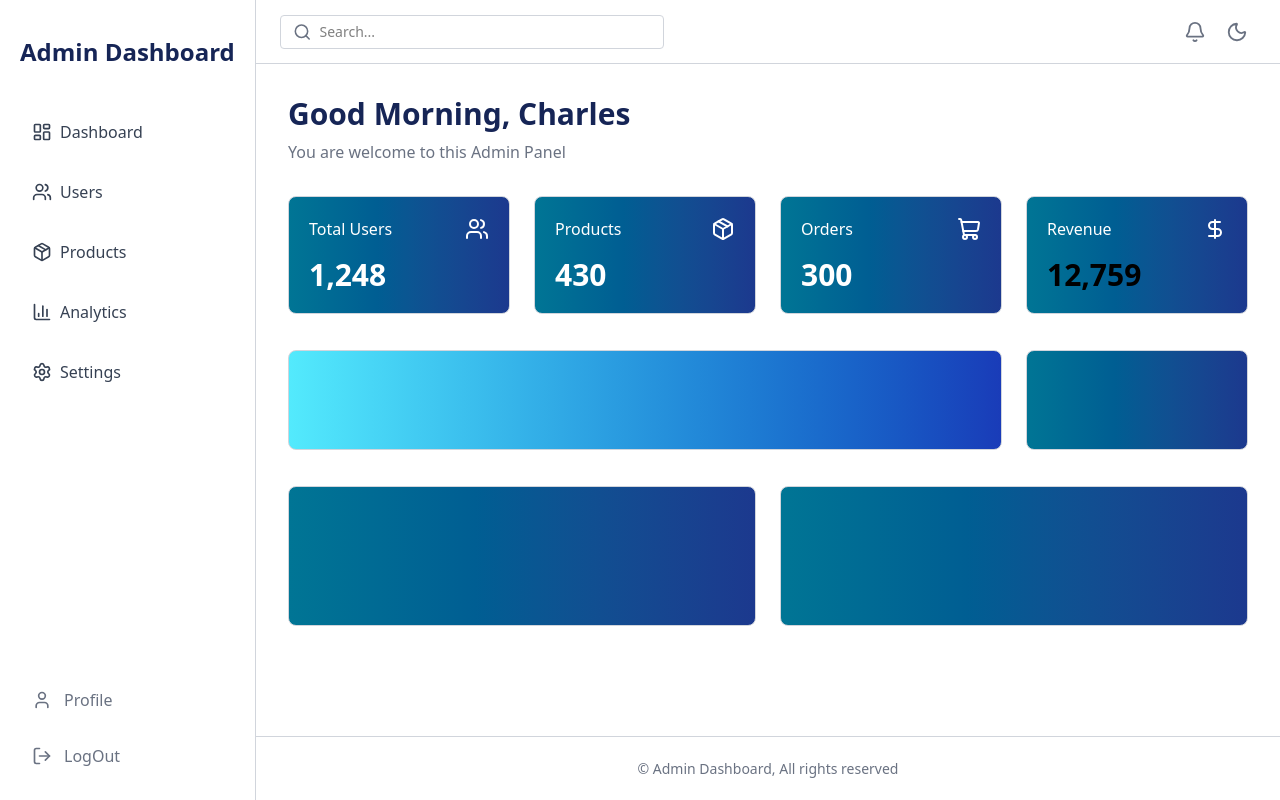
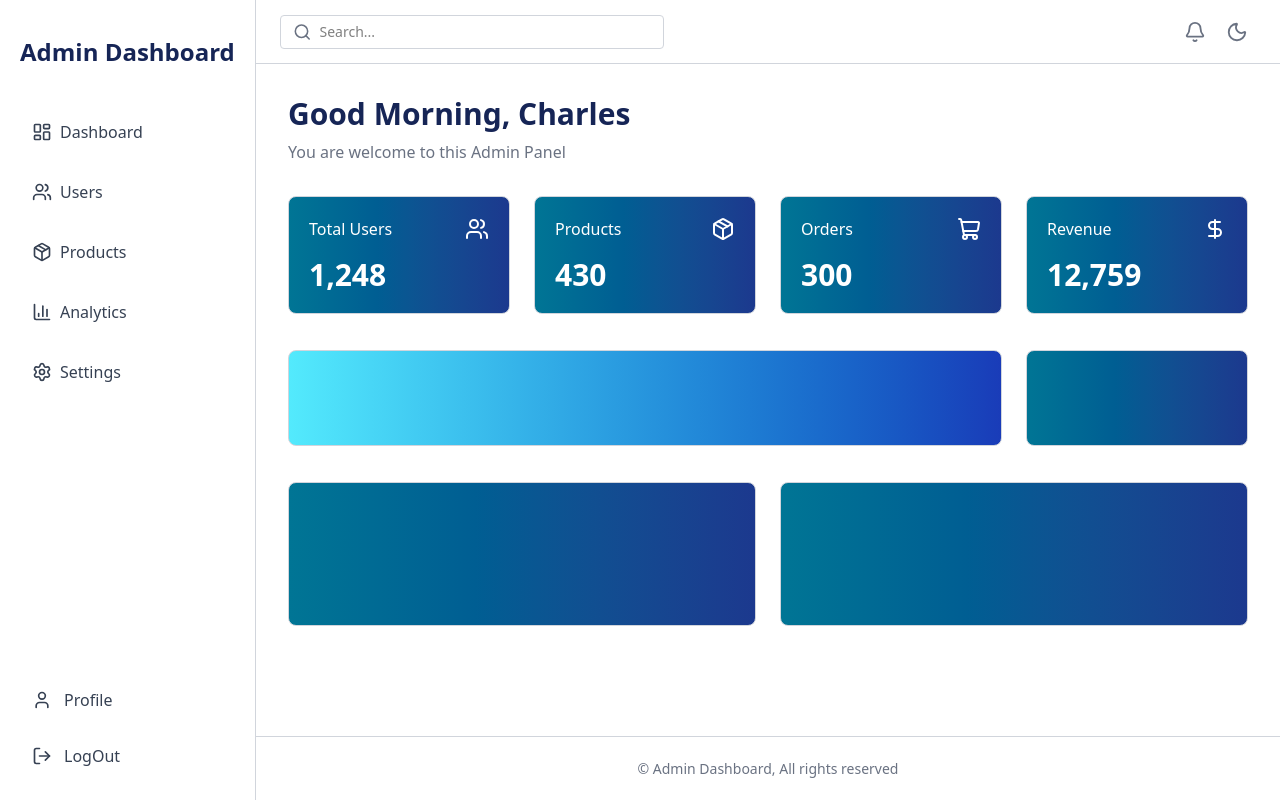
Before and after one commit to charlesdauda/simple-dashboard, a Next.js app: page / in a window 1280 px wide. Built offline with nearby package versions, Linux system fonts and the light colour scheme.

Commit message:
initial commit

```diff
--- a/app/_components/OverviewCards.tsx
+++ b/app/_components/OverviewCards.tsx
@@ -29,7 +29,7 @@ const OverviewCards = () => {
                 <p className="mt-4 text-3xl font-bold">300</p>
             </div>
 
-          <div className="border border-gray-300 rounded-lg p-5 bg-gradient-to-l from-blue-900 to-cyan-700 6text-white">
+          <div className="border border-gray-300 rounded-lg p-5 bg-gradient-to-l from-blue-900 to-cyan-700 text-white">
                 <div className="flex items-center justify-between">
                     <h3 className="text-white">Revenue</h3>
                     <DollarSign className="text-white" />
@@ -37,16 +37,16 @@ const OverviewCards = () => {
                 <p className="mt-4 text-3xl font-bold">12,759</p>
             </div>
 
-            <div className="col-span-3 border border-gray-300 rounded-lg p-5 bg-gradient-to-l from-blue-800 to-cyan-300 mt-3 h-25">
+           <div className="col-span-1 md:col-span-2 xl:col-span-3 border border-gray-300 rounded-lg p-5 bg-gradient-to-l from-blue-800 to-cyan-300 mt-3 h-24">
+           </div>
+
+            <div className="col-span-1 md:col-span-2 xl:col-span-1 border border-gray-300 rounded-lg p-5 bg-gradient-to-l from-blue-900 to-cyan-700 mt-3 h-24">
             </div>
 
-            <div className="border border-gray-300 rounded-lg p-5 bg-gradient-to-l from-blue-900 to-cyan-700 h-25 mt-3 ">
+            <div className="col-span-1 md:col-span-2 xl:col-span-2 border border-gray-300 rounded-lg p-5 bg-gradient-to-l from-blue-900 to-cyan-700 mt-3 h-36">
             </div>
 
-            <div className="col-span-2 border border-gray-300 rounded-lg p-5 bg-gradient-to-l from-blue-900 to-cyan-700 h-35 mt-3 ">
-            </div>
-
-            <div className="col-span-2 border border-gray-300 rounded-lg p-5 bg-gradient-to-l from-blue-900 to-cyan-700 h-35 mt-3 ">
+            <div className="col-span-1 md:col-span-2 xl:col-span-2 border border-gray-300 rounded-lg p-5 bg-gradient-to-l from-blue-900 to-cyan-700 mt-3 h-36">
             </div>
         </section>
     )
--- a/app/_components/Sidebar.tsx
+++ b/app/_components/Sidebar.tsx
@@ -36,12 +36,12 @@ const Sidebar = () => {
             </nav>
             {/* Bottom side of the sidebar */}
             <div className="mt-auto flex flex-col gap-2">
-                <a className="flex items-center gap-3 p-3 rounded-sm hover:bg-gray-100 cursor-pointer text-gray-500">
+                <a className="flex items-center gap-3 p-3 rounded-sm hover:bg-gray-100 cursor-pointer text-gray-700">
                     <User size={20} />
                     Profile
                 </a>
 
-                <a className="flex items-center gap-3 p-3 rounded-sm hover:bg-gray-100 cursor-pointer text-gray-500">
+                <a className="flex items-center gap-3 p-3 rounded-sm hover:bg-gray-100 cursor-pointer text-gray-700">
                     <LogOut size={20} />
                     LogOut
                 </a>
```
